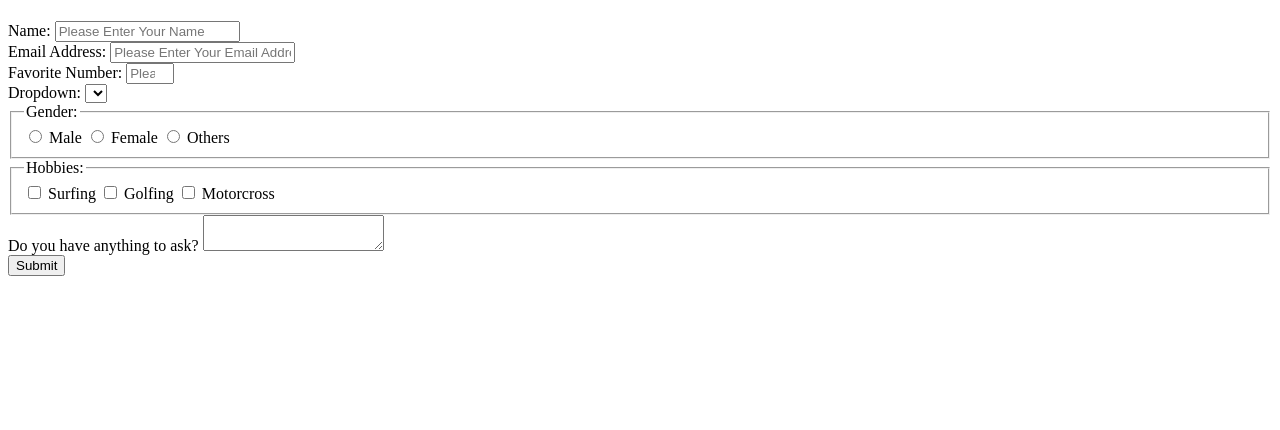
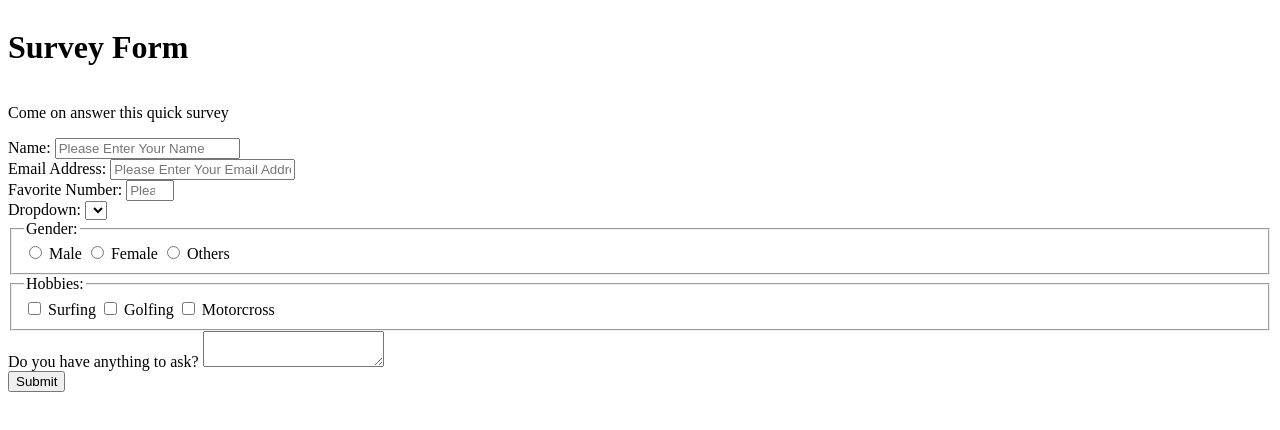
Before and after one commit to joamarderije/fccProjects, a plain HTML site: page Build a Survey Form/index.html in a window 1280 px wide. Drawn offline with Linux system fonts and the light colour scheme.

Commit message:
added some css flexbox to survey page

```diff
--- a/Build a Survey Form/index.html
+++ b/Build a Survey Form/index.html
@@ -1,14 +1,14 @@
 <!DOCTYPE html>
 <html>
  <head>
-     <link rel="stylesheet" type="text/css" href="">
+     <link rel="stylesheet" type="text/css" href="style.css">
      <title>Build a Survey Form</title>
  </head>
  <body>
-     <h1 id="title"></h1>
-     <p id="description"></p>
-     <main>
-        <form id="survey-form">
+     <main id="flex-container">
+      <h1 id="title">Survey Form</h1>
+      <p id="description">Come on answer this quick survey</p>
+      <form id="survey-form">
           <div>
             <label for="name-label">Name:</label>
             <input type="text" id="name" placeholder="Please Enter Your Name" required>
--- /dev/null
+++ b/Build a Survey Form/style.css
@@ -0,0 +1,5 @@
+#flex-container {
+    display: flex;
+    align-content: center;
+    flex-direction: column;
+}
```
